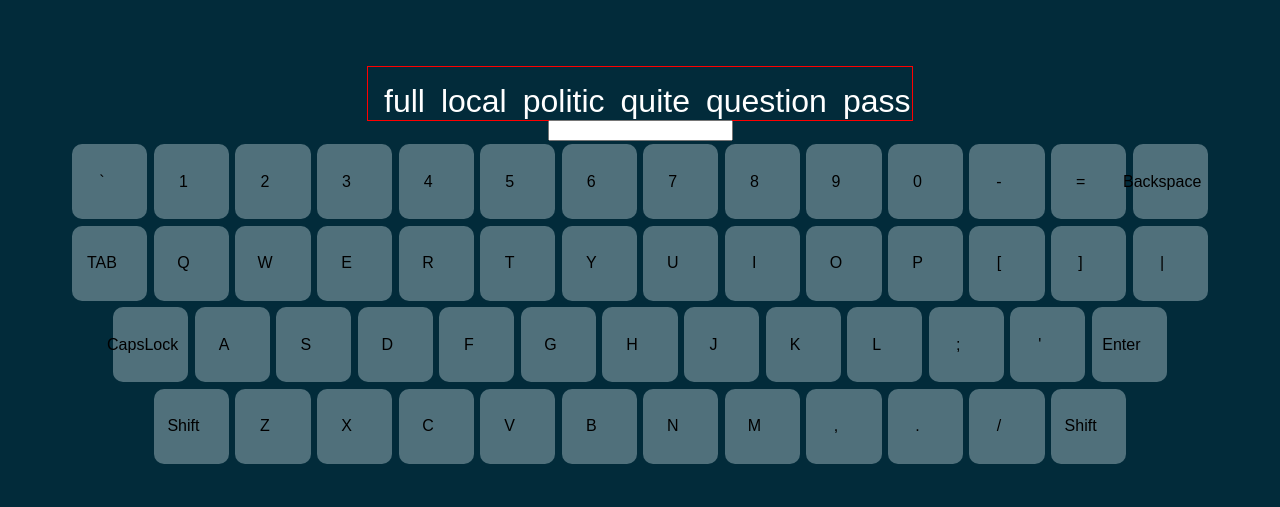
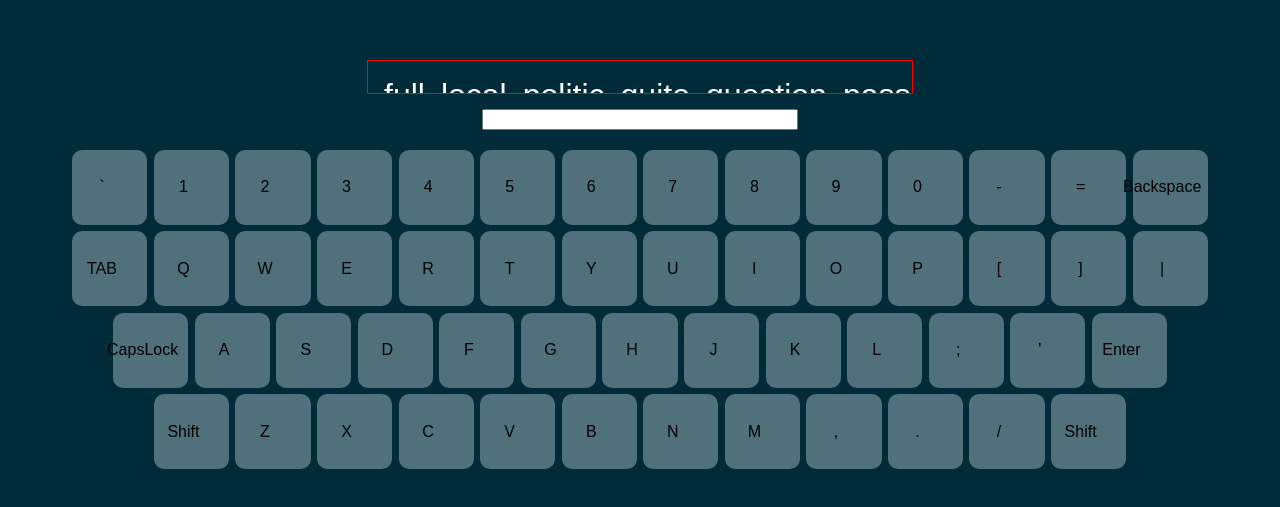
Before and after one commit to Rhyyn/keyboard-typing-speed, a React (Vite) app: page / in a window 1280 px wide. Shown: the part 133-640 px from the top of the page. Built offline with nearby package versions, Linux system fonts and the light colour scheme.

Commit message:
Changed class to ID for userInput

```diff
--- a/src/App.css
+++ b/src/App.css
@@ -28,7 +28,7 @@ body {
   padding-right: 1rem;
 }
 
-.input{
+#userInput{
   width: 30%;
   height: 20px;
   font-family: 'Roboto Flex', sans-serif;
```
